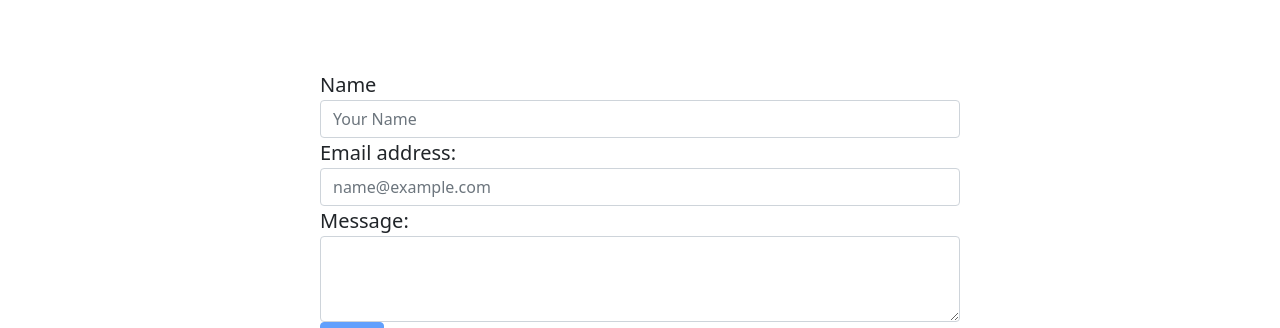
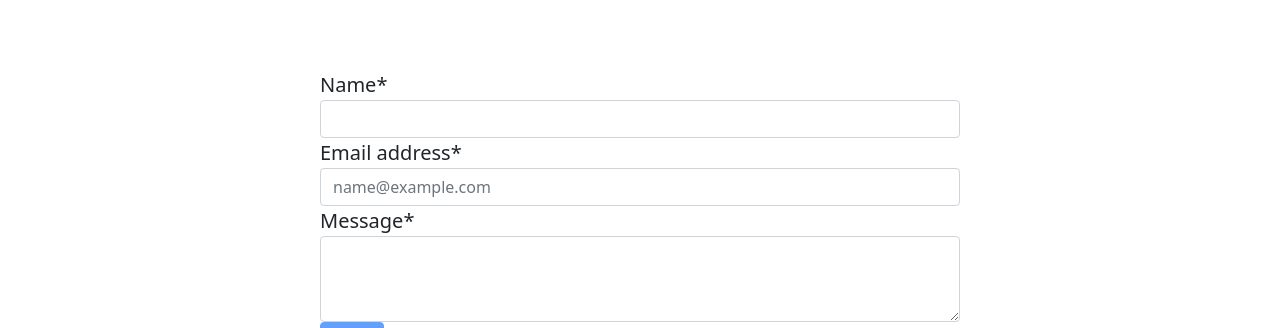
Before and after one commit to BGrowcott/bg-react-portfolio, a React (Create React App) app: page / in a window 1280 px wide. Both pictures are taken after a click on the item "Contact". Shown: the part 180-508 px from the top of the page. Built offline with nearby package versions, Linux system fonts and the light colour scheme; a web font is replaced by a local one.

Commit message:
minor changes

```diff
--- a/src/components/Contact.js
+++ b/src/components/Contact.js
@@ -21,7 +21,7 @@ function Contact() {
 
   function focusLost(e) {
     if (e.target.value === "") {
-      setMessage("This is a required field");
+      setMessage("*This is a required field");
       $(e.target).css('background-color', '#ff00002e')
     }
     if (e.target.type === "email") {
@@ -60,18 +60,17 @@ function Contact() {
     <section className="formContainer" style={styles.formContainerStyle}>
       <form>
         <div className="form-group">
-          <label htmlFor="nameInput">Name</label>
+          <label htmlFor="nameInput">Name*</label>
           <input
             type="text"
             className="form-control"
             id="nameInput"
-            placeholder="Your Name"
             onBlur={focusLost}
             onChange={removeMessage}
           />
         </div>
         <div className="form-group">
-          <label htmlFor="emailInput">Email address:</label>
+          <label htmlFor="emailInput">Email address*</label>
           <input
             type="email"
             className="form-control"
@@ -82,7 +81,7 @@ function Contact() {
           />
         </div>
         <div className="form-group">
-          <label htmlFor="messageInput">Message:</label>
+          <label htmlFor="messageInput">Message*</label>
           <textarea
             onBlur={focusLost}
             onChange={removeMessage}
```
